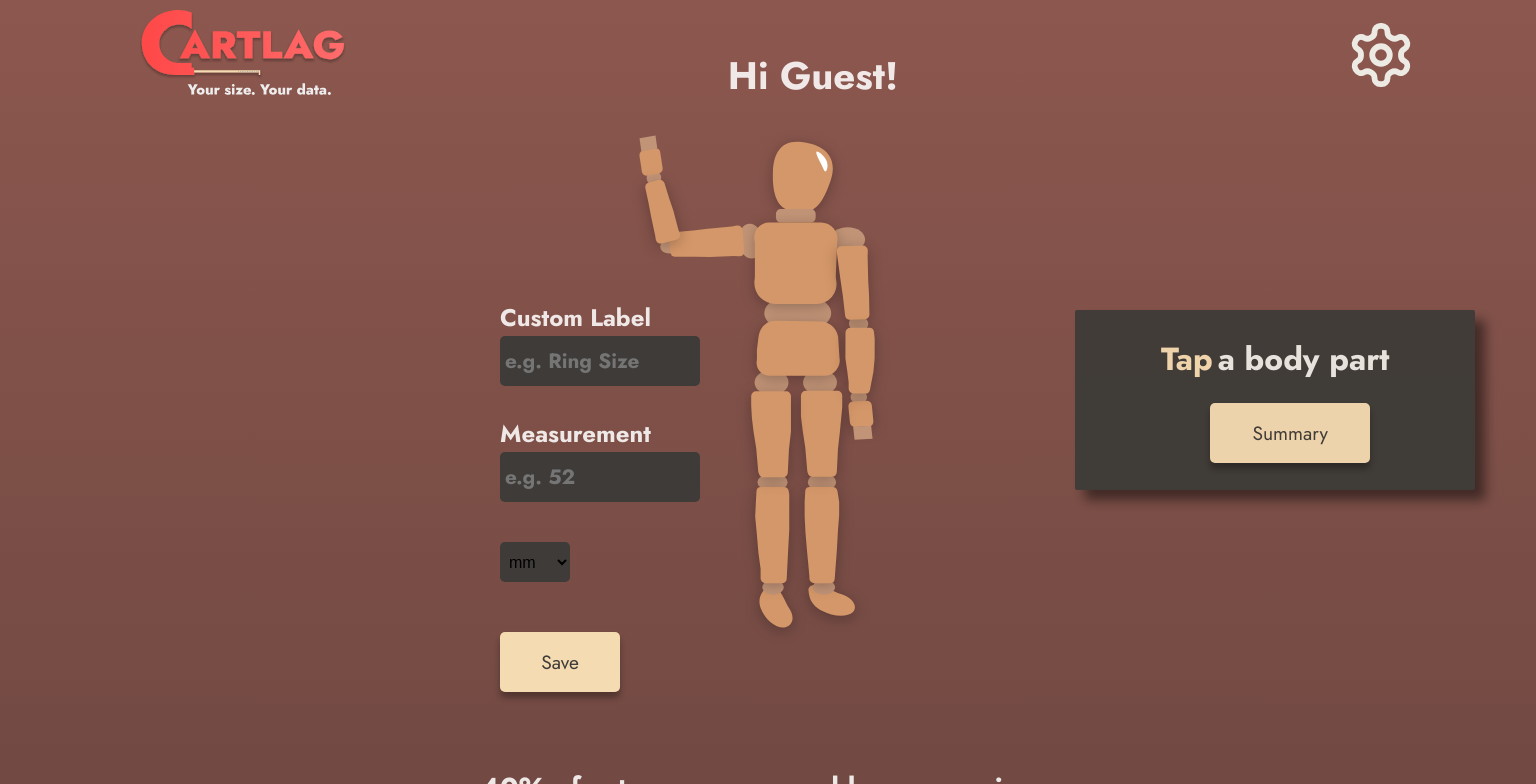
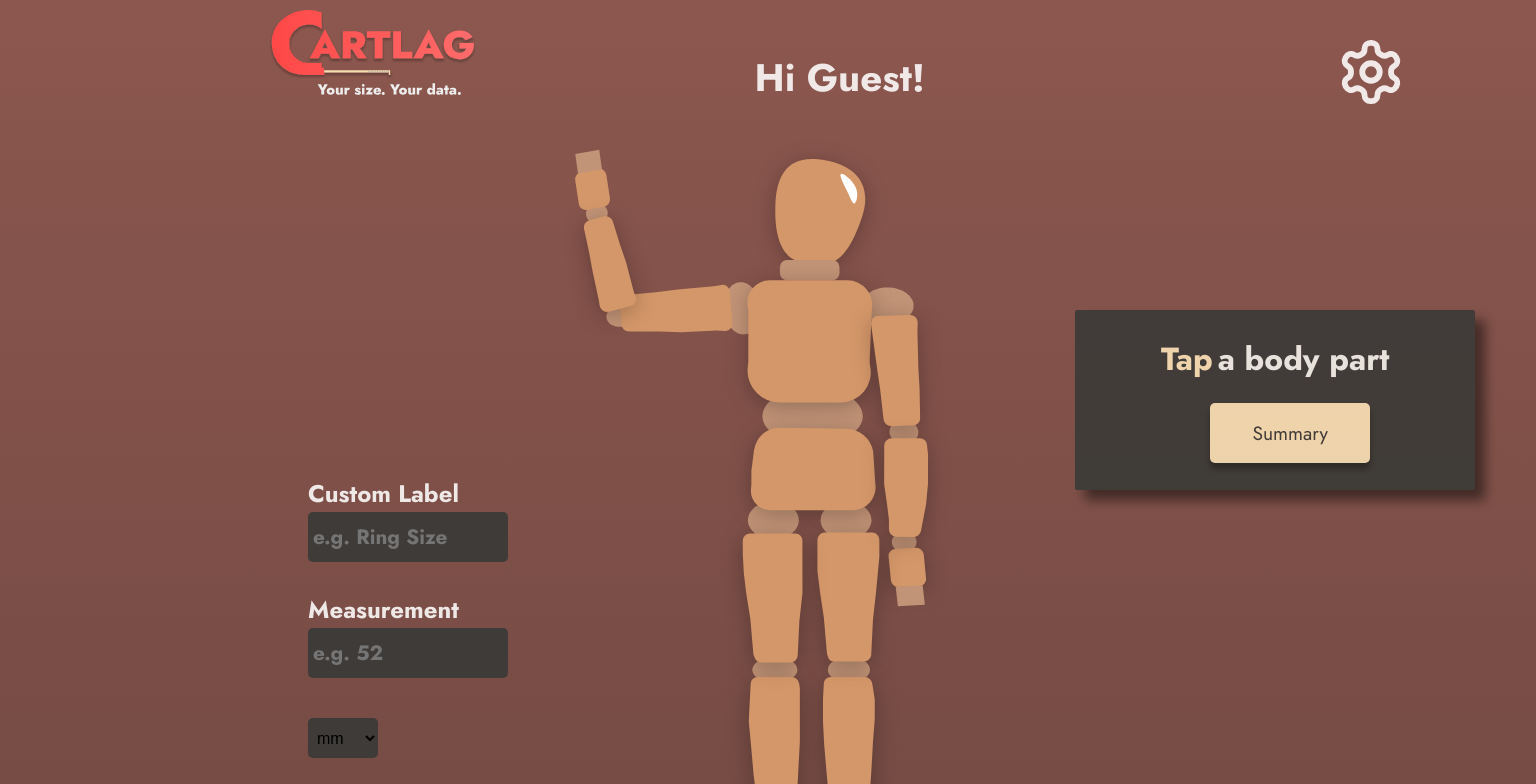
Before and after one commit to julsandstrom/Cartlag, a React (Vite) app: page / in a window 1536 px wide. Shown: the top 784 px of the page. Built offline with nearby package versions, Linux system fonts and the light colour scheme.

Commit message:
layout fix

```diff
--- a/src/App.css
+++ b/src/App.css
@@ -125,7 +125,7 @@ input {
 .page-layout {
   overflow: hidden;
   display: grid;
-  grid-template-columns: repeat(auto-fit, minmax(200px, 1fr));
+  grid-template-columns: 1fr 1fr;
   gap: 0px;
   grid-template-rows: min-content;
   align-items: start;
@@ -133,6 +133,10 @@ input {
   padding: 0;
 }
 .navbar {
+  grid-row: 1;
+  grid-column: 1 / span 2 !important;
+  display: flex;
+  justify-content: space-around;
   margin-top: 10px;
   padding: 0;
   margin-left: 20px;
@@ -142,16 +146,6 @@ input {
 }
 .logotype {
   margin-left: 0px;
-}
-
-.name-container {
-  grid-area: 2/1;
-  margin: 0px;
-  height: fit-content;
-  margin-left: 90px;
-  padding: 0;
-  display: flex;
-  justify-content: center;
 }
 
 .logo-text {
@@ -427,12 +421,6 @@ select {
   background-color: none;
   padding: 0;
 }
-.cartlag-wrapper {
-  grid-area: 3/1;
-  position: relative;
-  width: fit-content;
-  margin: 0 auto;
-}
 
 .list-data:hover {
   cursor: pointer;
@@ -598,14 +586,25 @@ small {
   font-size: 1.3rem;
 }
 .new-category-section {
-  position: absolute;
-  top: 260px !important;
-  left: 30px !important;
-  right: 0px !important;
-  z-index: 999;
-  height: fit-content;
-  pointer-events: none;
-}
+  grid-area: 2/1;
+  justify-content: flex-end;
+  align-self: flex-end;
+  justify-self: flex-end;
+  margin-right: 90px;
+  margin-bottom: 60px;
+  padding-left: 20px;
+}
+.cartlag-wrapper {
+  grid-row: 2;
+  grid-column: 1 / span 2;
+  position: relative;
+  width: fit-content;
+  margin: 0 auto;
+  align-self: flex-start;
+  justify-content: flex-start;
+  align-items: flex-start;
+}
+
 .new-category-section * {
   pointer-events: auto;
 }
@@ -714,10 +713,16 @@ select {
   color: #edeae4;
   text-align: center;
 }
+.name-container {
+  margin: 0px;
+  margin-left: 0px;
+  padding: 0;
+  display: flex;
+}
 .hello-name {
-  margin-top: -35px;
-  display: flex;
   font-size: 1.5rem;
+  align-self: flex-end;
+  margin-right: 50px;
 }
 .hello {
   margin-right: 5px;
@@ -1192,7 +1197,7 @@ h2 {
   transform: scale(1.5);
   background: none;
 }
-.settings-button {
+/* .settings-button {
   margin-bottom: 0;
   padding: 0;
   margin-left: 0px;
@@ -1206,7 +1211,7 @@ h2 {
   right: 20px;
   grid-row: 1;
   color: #edeae4;
-}
+} */
 .settings-button:hover {
   cursor: pointer;
   transform: scale(1.1);
@@ -1307,6 +1312,9 @@ h2 {
 .logotype-card {
   height: 50px;
   margin-left: 10px;
+}
+.settings-btn {
+  align-self: flex-end;
 }
 .modal-content-summary {
   padding-top: 25px;
@@ -1387,19 +1395,25 @@ h2 {
     justify-content: center;
     align-items: center;
   }
-  .page-layout {
+  /* .page-layout {
     overflow: hidden;
     display: grid;
     grid-template-columns: repeat(auto-fit, minmax(200px, 1fr));
+    grid-template-rows: min-content;
     gap: 0px;
-    grid-template-rows: min-content;
     align-items: start;
     margin: 0;
     padding: 0;
-  }
+  } */
+
   .navbar {
+    grid-row: 1;
+    grid-column: 1 / span 2 !important;
+    display: flex;
+    justify-content: space-around;
     margin-top: 10px;
     padding: 0;
+    margin-left: 20px;
   }
   .logo {
     height: 80px;
@@ -1416,15 +1430,6 @@ h2 {
     position: absolute;
     top: 20px;
     right: 20px;
-  }
-  .name-container {
-    grid-area: 2/1;
-    margin: 0px;
-    height: fit-content;
-    margin-left: 90px;
-    padding: 0;
-    display: flex;
-    justify-content: center;
   }
 
   .logo-text {
@@ -1498,7 +1503,7 @@ h2 {
   }
 
   .cartlag-doll {
-    width: 280px;
+    width: 320px;
 
     position: relative;
     z-index: 1;
@@ -1856,14 +1861,22 @@ h2 {
     font-size: 1.3rem;
   }
   .new-category-section {
-    position: absolute;
-    top: 250px !important;
-
-    right: 10px !important;
-    left: 350px !important;
-    z-index: 999;
-    height: fit-content;
-    pointer-events: none;
+    grid-area: 2/1;
+    justify-content: flex-end;
+    align-self: flex-end;
+    justify-self: flex-end;
+    margin-right: 150px;
+    margin-bottom: 60px;
+  }
+  .cartlag-wrapper {
+    grid-row: 2;
+    grid-column: 1 / span 2;
+    position: relative;
+    width: fit-content;
+    margin: 0 auto;
+    align-self: flex-start;
+    justify-content: flex-start;
+    align-items: flex-start;
   }
   .new-category-section * {
     pointer-events: auto;
@@ -1969,13 +1982,10 @@ h2 {
     text-align: center;
   }
   .hello-name {
-    margin-top: -50px;
-    display: flex;
     font-size: 1.8rem;
-  }
-  .hello {
-    margin-right: 15px;
-  }
+    margin-right: 150px;
+  }
+
   h2 {
     margin: 0;
     padding: 0;
@@ -2507,7 +2517,7 @@ h2 {
     justify-content: flex-end;
     align-items: center;
   }
-  .page-layout {
+  /* .page-layout {
     overflow: hidden;
     display: grid;
     grid-template-columns: repeat(auto-fit, minmax(200px, 1fr));
@@ -2516,10 +2526,15 @@ h2 {
     align-items: start;
     margin: 0;
     padding: 0;
-  }
+  } */
   .navbar {
+    grid-row: 1;
+    grid-column: 1 / span 2 !important;
+    display: flex;
+    justify-content: space-around;
     margin-top: 10px;
     padding: 0;
+    margin-left: 20px;
   }
   .logo {
     height: 90px;
@@ -2528,7 +2543,7 @@ h2 {
     margin-left: 120px;
     margin-top: 0px;
   }
-  .settings-button {
+  /* .settings-button {
     display: flex;
     align-items: center;
     justify-content: center;
@@ -2536,16 +2551,7 @@ h2 {
     position: absolute;
     top: 20px;
     right: 120px;
-  }
-  .name-container {
-    grid-area: 2/1;
-    margin: 0px;
-    height: fit-content;
-    margin-left: 90px;
-    padding: 0;
-    display: flex;
-    justify-content: center;
-  }
+  } */
 
   .logo-text {
     font-size: 1rem;
@@ -2620,7 +2626,7 @@ h2 {
   }
 
   .cartlag-doll {
-    width: 300px;
+    width: 450px;
 
     position: relative;
     z-index: 1;
@@ -2792,12 +2798,6 @@ h2 {
 
     padding: 0;
   }
-  .cartlag-wrapper {
-    grid-area: 3/1;
-    position: relative;
-    width: fit-content;
-    margin: 0 auto;
-  }
 
   .list-data:hover {
     cursor: pointer;
@@ -2962,14 +2962,22 @@ h2 {
     font-size: 1.3rem;
   }
   .new-category-section {
-    position: absolute;
-    top: 300px !important;
-    padding-left: 0;
-    right: 100px !important;
-    left: 500px !important;
-    z-index: 99;
-    height: fit-content;
-    pointer-events: none;
+    grid-area: 2/1;
+    justify-content: flex-end;
+    align-self: flex-end;
+    justify-self: flex-end;
+    margin-right: 250px;
+    margin-bottom: 60px;
+  }
+  .cartlag-wrapper {
+    grid-row: 2;
+    grid-column: 1 / span 2;
+    position: relative;
+    width: fit-content;
+    margin: 0 auto;
+    align-self: flex-start;
+    justify-content: flex-start;
+    align-items: flex-start;
   }
   .new-category-section * {
     pointer-events: auto;
@@ -3078,13 +3086,10 @@ h2 {
     text-align: center;
   }
   .hello-name {
-    margin-top: -60px;
-    display: flex;
     font-size: 2.4rem;
-  }
-  .hello {
-    margin-right: 15px;
-  }
+    margin-right: 150px;
+  }
+
   h2 {
     margin: 0;
     padding: 0;
--- a/src/App.jsx
+++ b/src/App.jsx
@@ -318,15 +318,26 @@ function App() {
         />
       )}
       <div className="page-layout">
-        <div className="nav-section">
-          <Navbar handleSettingsClick={handleSettingsClick} />
-        </div>
+        <NewCategoryForm
+          onhandleNewCategorySave={handleNewCategorySave}
+          newCategory={newCategory}
+          setNewCategory={setNewCategory}
+          setNewInputValue={setNewInputValue}
+          newInputValue={newInputValue}
+          onSelectedUnit={selectedUnit}
+          onSetSelectedUnit={setSelectedUnit}
+          formPosition={formPosition}
+          placeholderMessage={placeholderMessage}
+        />
+        <Navbar
+          handleSettingsClick={handleSettingsClick}
+          nameValue={nameValue}
+        />
         {showPopup && (
           <div className="popup">
             <h3 className="popup-text">Measurements saved ✅</h3>
           </div>
         )}
-        <NameContainer nameValue={nameValue} />
         <div className="selection-greeting-one">
           <SelectGreeting
             onSelectedPart={selectedPart}
@@ -351,18 +362,7 @@ function App() {
               />
             </>
           </div>
-        )}
-        <NewCategoryForm
-          onhandleNewCategorySave={handleNewCategorySave}
-          newCategory={newCategory}
-          setNewCategory={setNewCategory}
-          setNewInputValue={setNewInputValue}
-          newInputValue={newInputValue}
-          onSelectedUnit={selectedUnit}
-          onSetSelectedUnit={setSelectedUnit}
-          formPosition={formPosition}
-          placeholderMessage={placeholderMessage}
-        />{" "}
+        )}{" "}
         <div ref={dollRef} className="cartlag-wrapper">
           <DisplayData
             setSelectedPart={setSelectedPart}
--- a/src/components/Navbar.jsx
+++ b/src/components/Navbar.jsx
@@ -1,17 +1,20 @@
 import { Settings } from "lucide-react";
 import logotype from "../assets/logotype.svg";
-
-const Navbar = ({ handleSettingsClick }) => {
+import NameContainer from "./NameContainer";
+const Navbar = ({ handleSettingsClick, nameValue }) => {
   const iconSize = window.innerWidth > 800 ? 70 : 44;
   return (
     <nav className="navbar">
       <div className="logotype">
         <img src={logotype} alt="Cartlag Logo" className="logo" />
       </div>
+      <NameContainer nameValue={nameValue} />
 
-      <div className="settings-button" onClick={handleSettingsClick}>
-        <Settings size={iconSize} />
-      </div>
+      <Settings
+        size={iconSize}
+        onClick={handleSettingsClick}
+        className="settings-btn"
+      />
     </nav>
   );
 };
--- a/src/components/NewCategoryForm.jsx
+++ b/src/components/NewCategoryForm.jsx
@@ -13,11 +13,11 @@ const NewCategoryForm = ({
     <>
       <div
         className="new-category-section"
-        style={{
-          position: "absolute",
-          top: `${formPosition.top}px`,
-          left: `${formPosition.left}px`,
-        }}
+        // style={{
+        //   position: "absolute",
+        //   top: `${formPosition.top}px`,
+        //   left: `${formPosition.left}px`,
+        // }}
       >
         <form onSubmit={onhandleNewCategorySave} className="new-category-form">
           <label className="new-category-name">
```
Also changed, not shown: src/assets/cartlag-ph.png.
